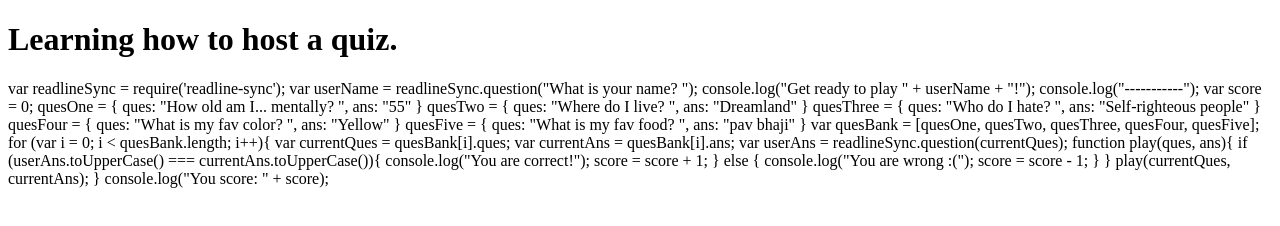
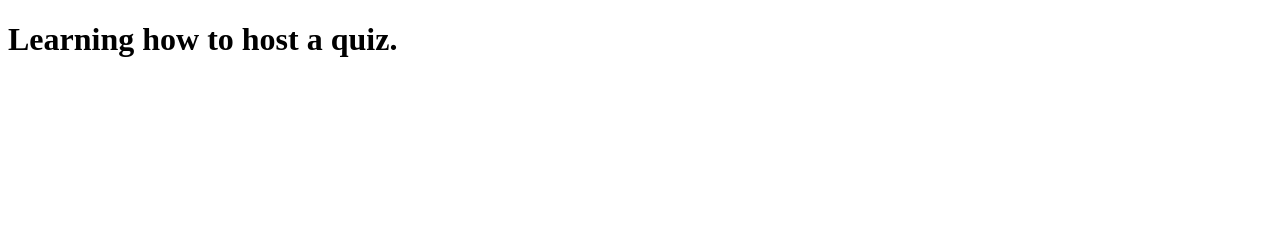
Before and after one commit to medhaganti/Do-you-know-me, a plain HTML site: page index.html in a window 1280 px wide. Drawn offline with Linux system fonts and the light colour scheme.

Commit message:
Update index.html

```diff
--- a/index.html
+++ b/index.html
@@ -8,58 +8,6 @@
 </head>
 <body>
     <h1>Learning how to host a quiz.</h1>
-    var readlineSync = require('readline-sync');
-
-var userName = readlineSync.question("What is your name? ");
-
-console.log("Get ready to play " + userName + "!");
-console.log("-----------");
-
-var score = 0;
-
-quesOne = {
-  ques: "How old am I... mentally? ",
-  ans: "55"
-}
-
-quesTwo = {
-  ques: "Where do I live? ",
-  ans: "Dreamland"
-}
-
-quesThree = {
-  ques: "Who do I hate? ",
-  ans: "Self-righteous people"
-}
-
-quesFour = {
-  ques: "What is my fav color? ",
-  ans: "Yellow"
-}
-
-quesFive = {
-  ques: "What is my fav food? ",
-  ans: "pav bhaji"
-}
-
-var quesBank = [quesOne, quesTwo, quesThree, quesFour, quesFive];
-
-for (var i = 0; i < quesBank.length; i++){
-  var currentQues = quesBank[i].ques;
-  var currentAns = quesBank[i].ans;
-  var userAns = readlineSync.question(currentQues);
-  function play(ques, ans){
-    if (userAns.toUpperCase() === currentAns.toUpperCase()){
-      console.log("You are correct!");
-      score = score + 1;
-    } else {
-      console.log("You are wrong :(");
-      score = score - 1;
-    }
-  }
-  play(currentQues, currentAns);
-} console.log("You score: " + score);
-
 
 </body>
 </html>
```
